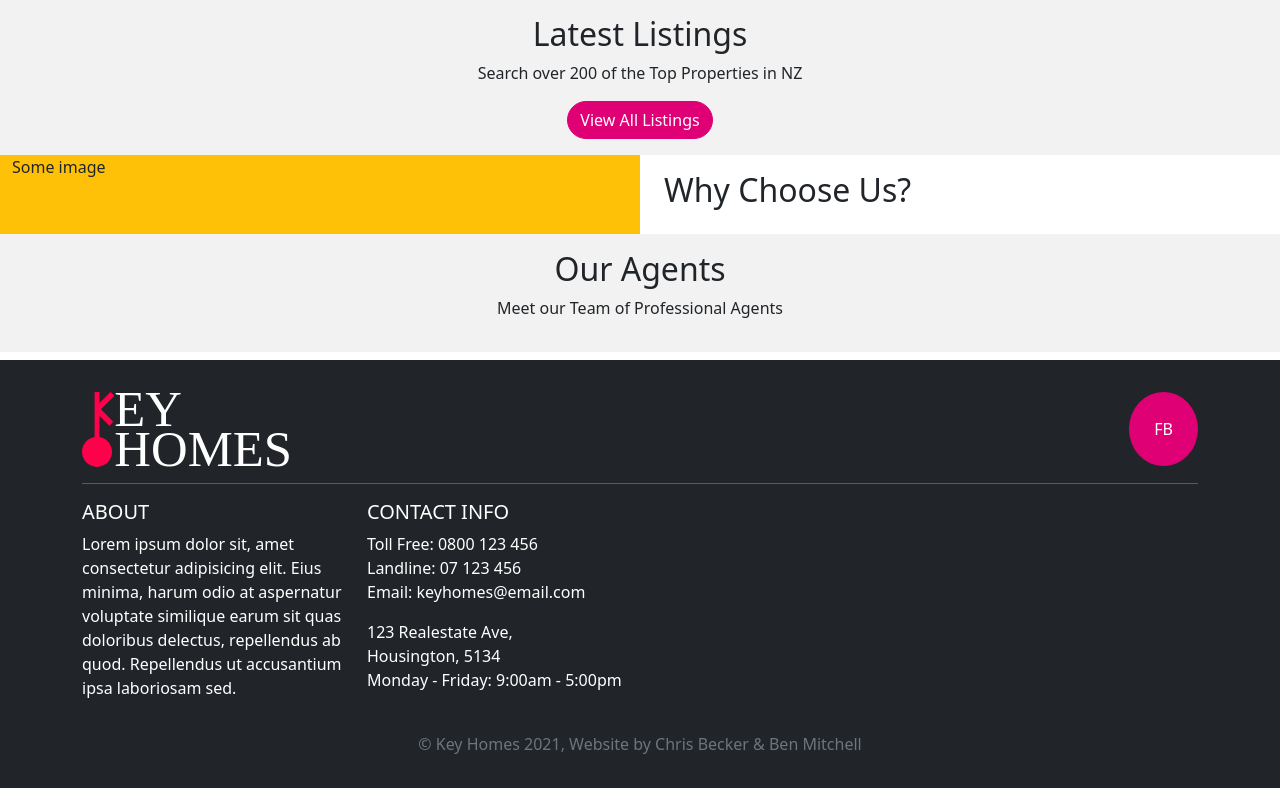
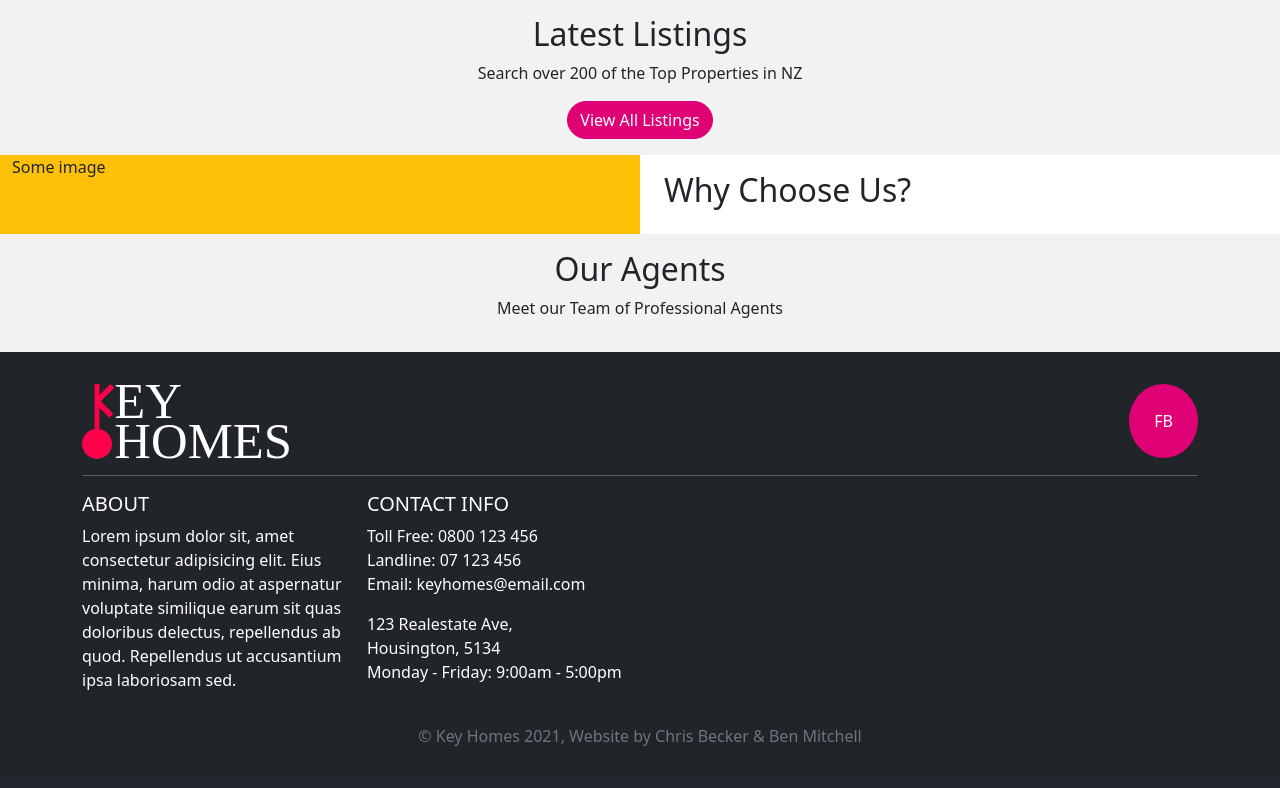
Before and after one commit to chrbec10/keyhomes, a PHP site: page /index.php in a window 1280 px wide. Shown: the part 601-1389 px from the top of the page. Run offline with PHP 8.4, Linux system fonts and the light colour scheme; data that the repository does not hold is empty; a stand-in replaces the project's code that opens the database connection; some libraries are stand-ins or nearby versions.

Commit message:
Remove unneccesary top margin

```diff
--- a/includes/layouts/footer.php
+++ b/includes/layouts/footer.php
@@ -1,4 +1,4 @@
-<div class="container-fluid bg-dark text-white mt-2 py-3">
+<div class="container-fluid bg-dark text-white py-3">
   <div class="container mt-3">
     <div class="row text-center">
       <div class="col-md-6 text-md-start">
```
